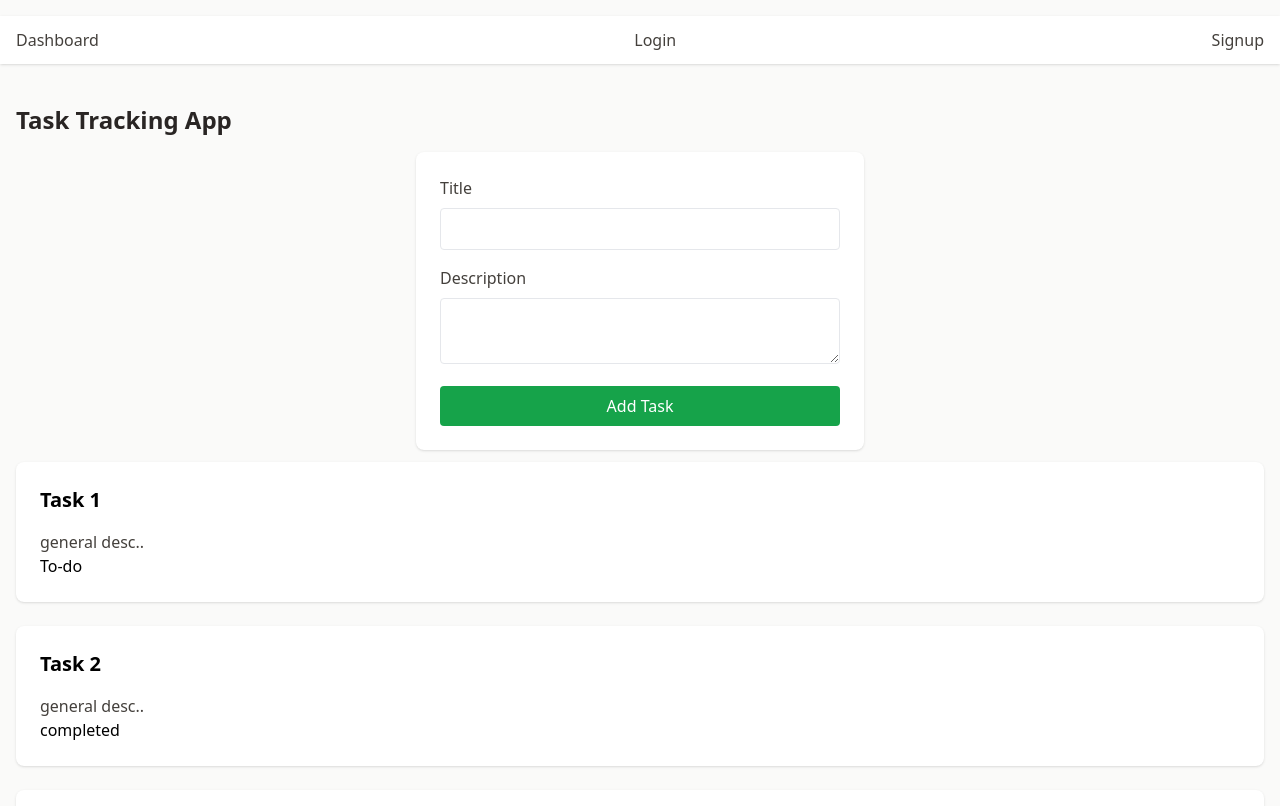
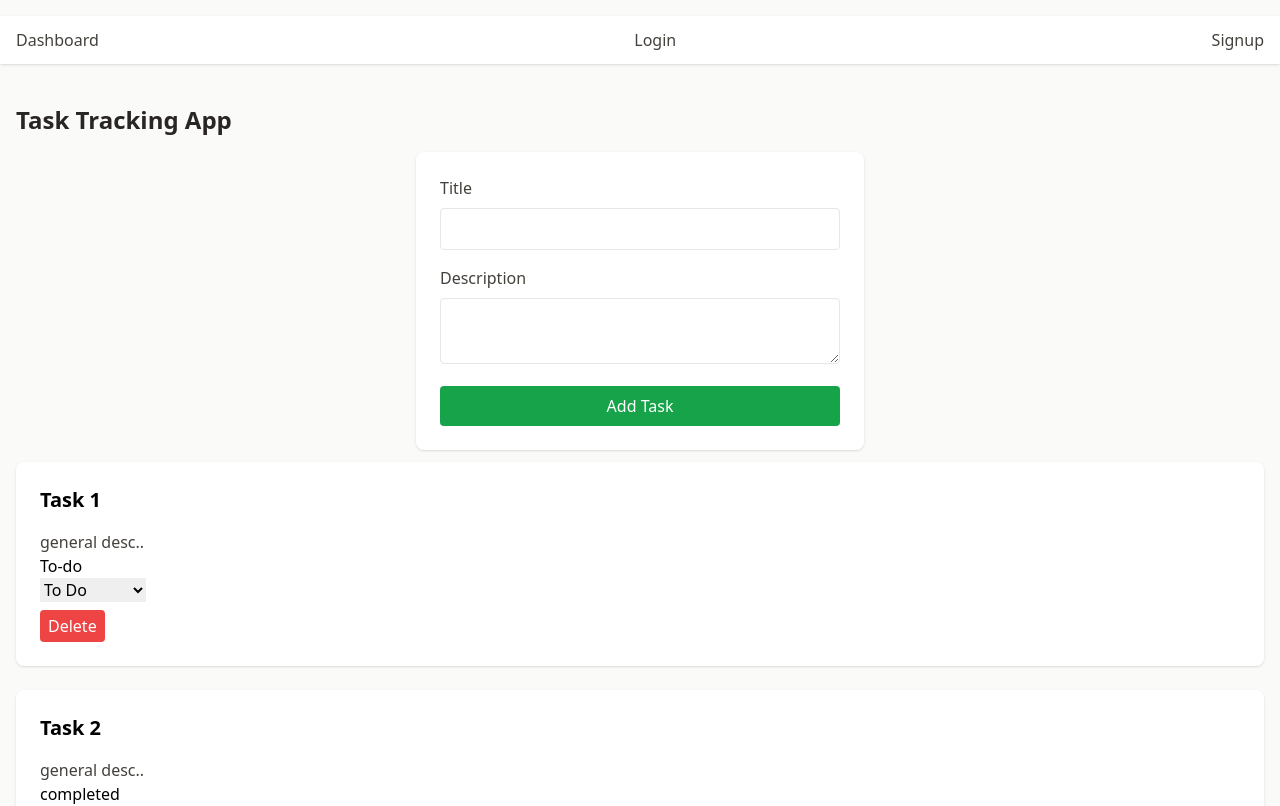
Before and after one commit to sivanagar/task-tracking-app, a React (Create React App) app in the folder client/: page / in a window 1280 px wide. Shown: the top 806 px of the page. Built offline with nearby package versions, Linux system fonts and the light colour scheme.

Commit message:
Added task editing and deleting features and basic tailwind design

```diff
--- a/client/src/components/TaskCard.js
+++ b/client/src/components/TaskCard.js
@@ -1,11 +1,37 @@
-import React from 'react'
+import React from "react";
 
-export default function TaskCard({task}) {
+export default function TaskCard({
+  task,
+  handleDeleteTask,
+  handleChangeStatus,
+}) {
+  const handleDeleteButtonClick = () => {
+    handleDeleteTask(task.id);
+  };
+  const handleChange = (newStatus) => {
+    handleChangeStatus(task.id, newStatus);
+  };
+
   return (
-    <div className='bg-white rounded-lg shadow p-6 mb-6'>
-        <h3 className='text-xl font-semibold mb-4'>{task.title}</h3>
-        <p className='text-base text-stone-700'>{task.description}</p>
-        <p>{task.status}</p>
+    <div className="bg-white rounded-lg shadow p-6 mb-6">
+      <h3 className="text-xl font-semibold mb-4">{task.title}</h3>
+      <p className="text-base text-stone-700">{task.description}</p>
+      <p>{task.status}</p>
+      <select
+        value={task.status}
+        onChange={(e) => handleChange(e.target.value)}
+      >
+        <option value="To Do">To Do</option>
+        <option value="In Progress">In Progress</option>
+        <option value="Completed">Completed</option>
+      </select>
+      <br />
+      <button
+        onClick={() => handleDeleteButtonClick()}
+        className="bg-red-500 text-white py-1 px-2 rounded mt-2"
+      >
+        Delete
+      </button>
     </div>
-  )
+  );
 }
--- a/client/src/pages/Dashboard.js
+++ b/client/src/pages/Dashboard.js
@@ -19,6 +19,19 @@ export default function Dashboard() {
   ]);
   const [newTaskTitle, setNewTaskTitle] = useState("");
   const [newTaskDescription, setNewTaskDescription] = useState("");
+
+  const handleDeleteTask = (id) => {
+    const updatedTasks = tasks.filter((task) => task.id !== id);
+    setTasks(updatedTasks);
+  };
+
+  const handleChangeStatus = (taskId, newStatus) => {
+    setTasks(
+      tasks.map((task) =>
+        task.id === taskId ? { ...task, status: newStatus } : task
+      )
+    );
+  };
 
   const handleAddTask = (e) => {
     e.preventDefault();
@@ -72,7 +85,12 @@ export default function Dashboard() {
       </section>
       <section>
         {tasks.map((task) => (
-          <TaskCard key={task.id} task={task} />
+          <TaskCard
+            key={task.id}
+            task={task}
+            handleDeleteTask={handleDeleteTask}
+            handleChangeStatus={handleChangeStatus}
+          />
         ))}
       </section>
     </div>
```
